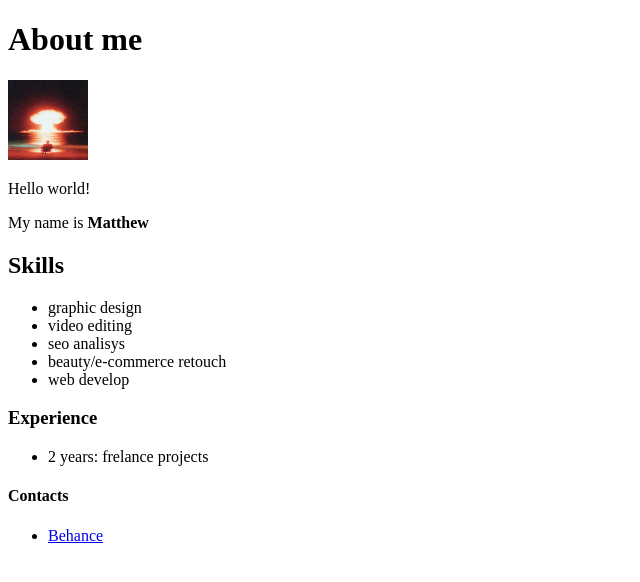
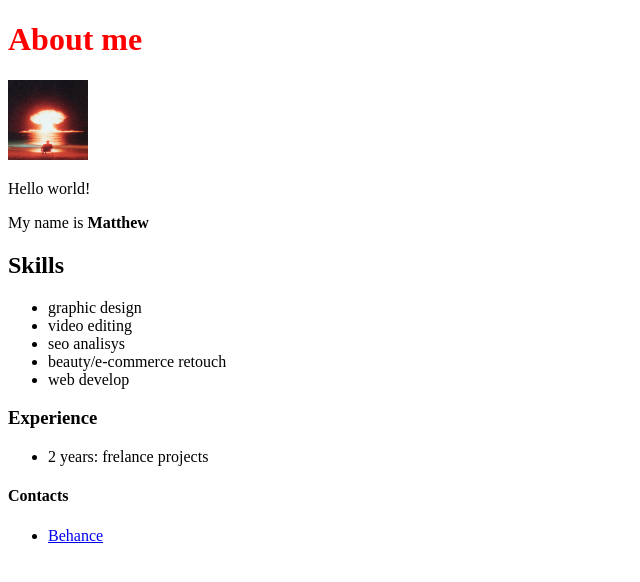
Before and after one commit to ccch-a/html-css-practice, a plain HTML site: page resume/index.html in a window 1280 px wide. Shown: the whole page, without its empty margins (0-640 px from the left). Drawn offline with Linux system fonts and the light colour scheme.

Commit message:
add style

```diff
--- a/resume/index.html
+++ b/resume/index.html
@@ -1,6 +1,7 @@
 <!DOCTYPE html>
 <html lang="en">
 <head>
+    <link href="styles/style.css" rel="stylesheet" type="text/css" />
     <meta charset="UTF-8">
     <meta name="viewport" content="width=device-width, initial-scale=1.0">
     <title>Document</title>
--- /dev/null
+++ b/resume/styles/style.css
@@ -0,0 +1,3 @@
+h1 {
+  color: red;
+}
```
